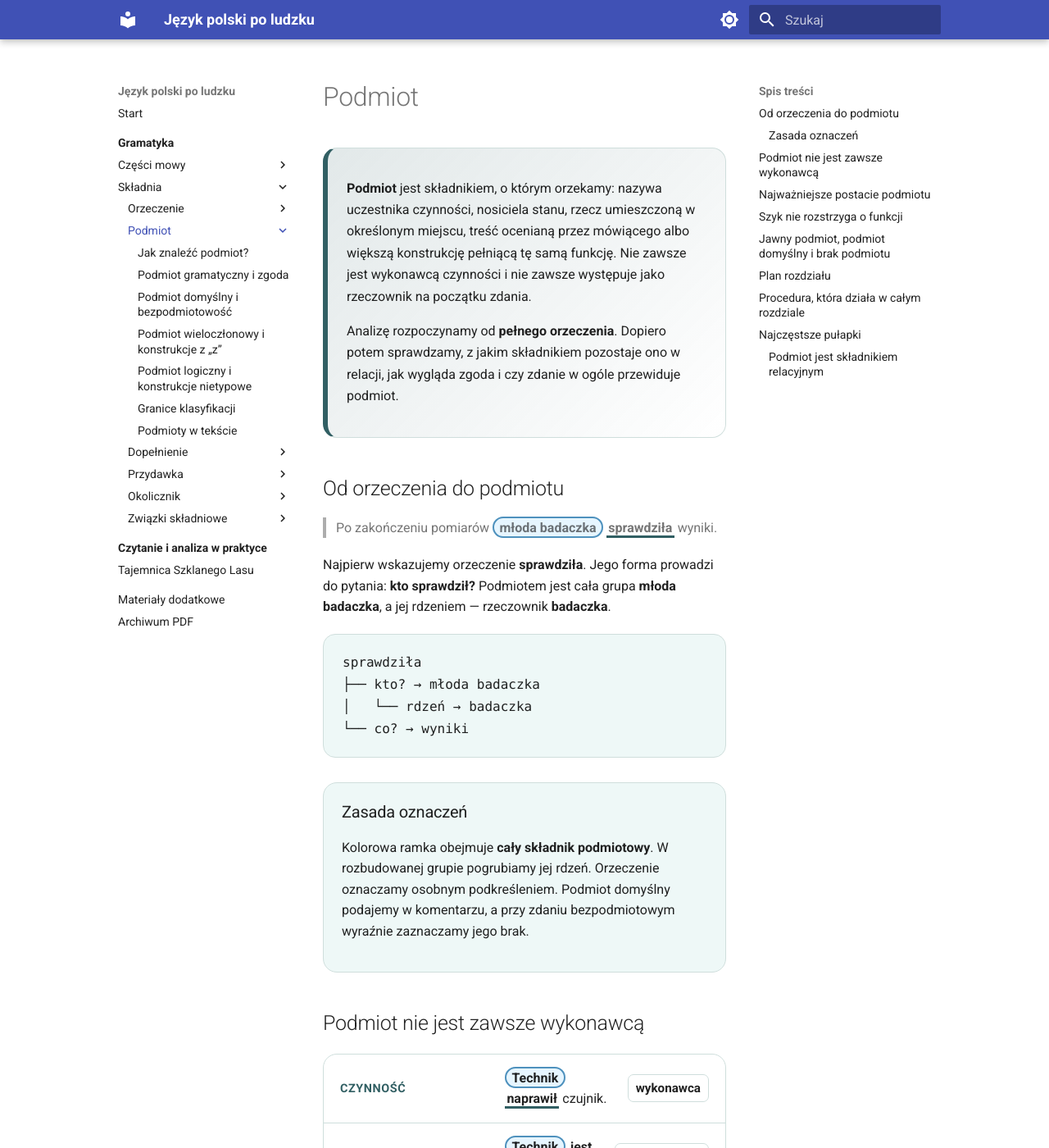
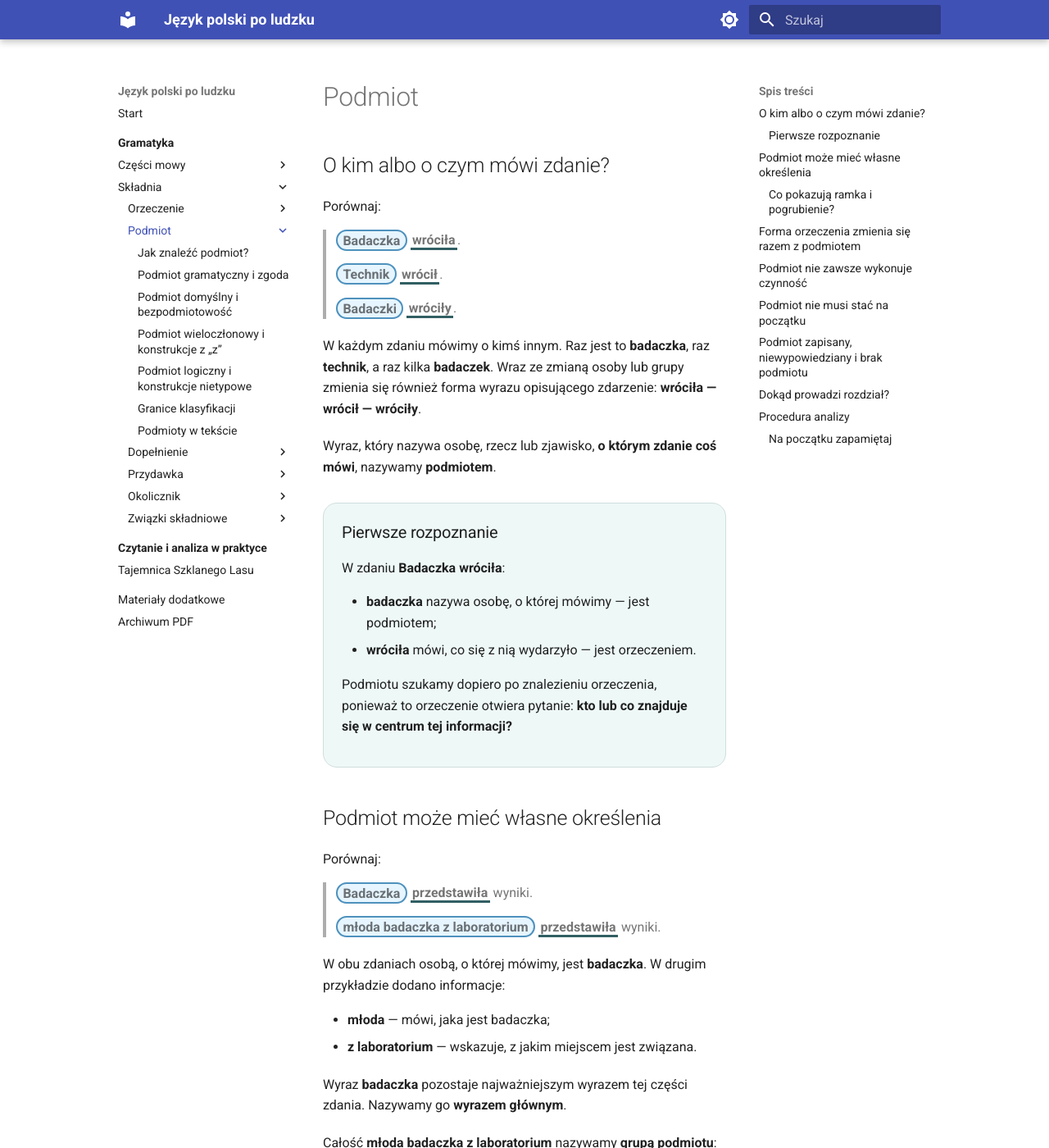
Before and after one commit to dchorazkiewicz/SP_JP, an MkDocs documentation site: the page built from docs/gramatyka/skladnia/podmiot/index.md, in a window 1280 px wide and 1400 px high. Shown: the whole window at 82% size. Built offline with MkDocs 1.6.1 and Material for MkDocs 9.7.7, drawn with Linux system fonts in a browser that asks for light colours; some of the changed text lies outside the part shown.

Commit message:
Wprowadź podmiot przez obserwację i wyjaśnij grupę podmiotu

```diff
--- a/docs/gramatyka/skladnia/podmiot/index.md
+++ b/docs/gramatyka/skladnia/podmiot/index.md
@@ -2,57 +2,94 @@
 
 <div class="subject-lesson" markdown>
 
-<div class="subject-lead" markdown>
+## O kim albo o czym mówi zdanie?
 
-**Podmiot** jest składnikiem, o którym orzekamy: nazywa uczestnika czynności, nosiciela stanu, rzecz umieszczoną w określonym miejscu, treść ocenianą przez mówiącego albo większą konstrukcję pełniącą tę samą funkcję. Nie zawsze jest wykonawcą czynności i nie zawsze występuje jako rzeczownik na początku zdania.
+Porównaj:
 
-Analizę rozpoczynamy od **pełnego orzeczenia**. Dopiero potem sprawdzamy, z jakim składnikiem pozostaje ono w relacji, jak wygląda zgoda i czy zdanie w ogóle przewiduje podmiot.
+> <span class="subject-mark subject-mark--grammatical"><strong>Badaczka</strong></span> <span class="subject-predicate">wróciła</span>.
+
+> <span class="subject-mark subject-mark--grammatical"><strong>Technik</strong></span> <span class="subject-predicate">wrócił</span>.
+
+> <span class="subject-mark subject-mark--grammatical"><strong>Badaczki</strong></span> <span class="subject-predicate">wróciły</span>.
+
+W każdym zdaniu mówimy o kimś innym. Raz jest to **badaczka**, raz **technik**, a raz kilka **badaczek**. Wraz ze zmianą osoby lub grupy zmienia się również forma wyrazu opisującego zdarzenie: **wróciła — wrócił — wróciły**.
+
+Wyraz, który nazywa osobę, rzecz lub zjawisko, **o którym zdanie coś mówi**, nazywamy **podmiotem**.
+
+<div class="subject-summary" markdown>
+
+### Pierwsze rozpoznanie
+
+W zdaniu **Badaczka wróciła**:
+
+- **badaczka** nazywa osobę, o której mówimy — jest podmiotem;
+- **wróciła** mówi, co się z nią wydarzyło — jest orzeczeniem.
+
+Podmiotu szukamy dopiero po znalezieniu orzeczenia, ponieważ to orzeczenie otwiera pytanie: **kto lub co znajduje się w centrum tej informacji?**
 
 </div>
 
-## Od orzeczenia do podmiotu
+## Podmiot może mieć własne określenia
 
-> Po zakończeniu pomiarów <span class="subject-mark subject-mark--grammatical">młoda <strong>badaczka</strong></span> <span class="subject-predicate">sprawdziła</span> wyniki.
+Porównaj:
 
-Najpierw wskazujemy orzeczenie **sprawdziła**. Jego forma prowadzi do pytania: **kto sprawdził?** Podmiotem jest cała grupa **młoda badaczka**, a jej rdzeniem — rzeczownik **badaczka**.
+> <span class="subject-mark subject-mark--grammatical"><strong>Badaczka</strong></span> <span class="subject-predicate">przedstawiła</span> wyniki.
 
-<div class="subject-tree">sprawdziła
-├── kto? → młoda badaczka
-│   └── rdzeń → badaczka
-└── co? → wyniki</div>
+> <span class="subject-mark subject-mark--grammatical">młoda <strong>badaczka</strong> z laboratorium</span> <span class="subject-predicate">przedstawiła</span> wyniki.
+
+W obu zdaniach osobą, o której mówimy, jest **badaczka**. W drugim przykładzie dodano informacje:
+
+- **młoda** — mówi, jaka jest badaczka;
+- **z laboratorium** — wskazuje, z jakim miejscem jest związana.
+
+Wyraz **badaczka** pozostaje najważniejszym wyrazem tej części zdania. Nazywamy go **wyrazem głównym**.
+
+Całość **młoda badaczka z laboratorium** nazywamy **grupą podmiotu**: obejmuje ona sam podmiot oraz wszystkie wyrazy, które go określają.
+
+<div class="subject-tree">grupa podmiotu: młoda badaczka z laboratorium
+├── podmiot i wyraz główny → badaczka
+├── jaka? → młoda
+└── skąd? / z którego miejsca? → z laboratorium</div>
 
 <div class="subject-summary" markdown>
 
-### Zasada oznaczeń
+### Co pokazują ramka i pogrubienie?
 
-Kolorowa ramka obejmuje **cały składnik podmiotowy**. W rozbudowanej grupie pogrubiamy jej rdzeń. Orzeczenie oznaczamy osobnym podkreśleniem. Podmiot domyślny podajemy w komentarzu, a przy zdaniu bezpodmiotowym wyraźnie zaznaczamy jego brak.
+- Kolorowa ramka obejmuje całą **grupę podmiotu**.
+- Pogrubienie wskazuje sam **podmiot**, czyli wyraz główny tej grupy.
+- Okoliczniki i dopełnienia zależne od orzeczenia pozostają poza ramką.
+
+W zdaniu **Młoda badaczka z laboratorium przedstawiła wyniki rano** ramka obejmuje wyrazy **młoda badaczka z laboratorium**, ale nie obejmuje wyrazów **wyniki** ani **rano**.
 
 </div>
 
-## Podmiot nie jest zawsze wykonawcą
+## Forma orzeczenia zmienia się razem z podmiotem
+
+> <span class="subject-mark subject-mark--grammatical"><strong>Badaczka</strong></span> <span class="subject-predicate">pracuje</span>.
+
+> <span class="subject-mark subject-mark--grammatical"><strong>Badaczki</strong></span> <span class="subject-predicate">pracują</span>.
+
+> <span class="subject-mark subject-mark--grammatical"><strong>Badacz</strong></span> <span class="subject-predicate">wrócił</span>.
+
+> <span class="subject-mark subject-mark--grammatical"><strong>Badaczka</strong></span> <span class="subject-predicate">wróciła</span>.
+
+Forma orzeczenia dostosowuje się do liczby, osoby, a w niektórych formach także do rodzaju podmiotu. Takie dostosowanie nazywamy **zgodą podmiotu z orzeczeniem**.
+
+Zgoda jest ważną wskazówką, ale nie zawsze wystarcza sama. W dalszych lekcjach pojawią się konstrukcje takie jak **pięciu uczniów przyszło** albo **Marty nie było**, w których budowa jest mniej typowa.
+
+## Podmiot nie zawsze wykonuje czynność
 
 <div class="subject-series">
   <div class="subject-row"><span class="subject-badge">czynność</span><p><span class="subject-mark subject-mark--grammatical"><strong>Technik</strong></span> <span class="subject-predicate">naprawił</span> czujnik.</p><span class="subject-note">wykonawca</span></div>
-  <div class="subject-row"><span class="subject-badge">stan</span><p><span class="subject-mark subject-mark--grammatical"><strong>Technik</strong></span> <span class="subject-predicate">jest zmęczony</span>.</p><span class="subject-note">nosiciel stanu</span></div>
-  <div class="subject-row"><span class="subject-badge">położenie</span><p>Na stole <span class="subject-predicate">leży</span> <span class="subject-mark subject-mark--grammatical"><strong>raport</strong></span>.</p><span class="subject-note">element lokalizowany</span></div>
-  <div class="subject-row"><span class="subject-badge">wrażenie</span><p>Marcie <span class="subject-predicate">podoba się</span> <span class="subject-mark subject-mark--grammatical"><strong>muzyka</strong></span>.</p><span class="subject-note">źródło wrażenia</span></div>
-  <div class="subject-row"><span class="subject-badge">strona bierna</span><p><span class="subject-mark subject-mark--grammatical"><strong>Czujnik</strong></span> <span class="subject-predicate">został naprawiony</span> przez technika.</p><span class="subject-note">odbiorca czynności</span></div>
+  <div class="subject-row"><span class="subject-badge">stan</span><p><span class="subject-mark subject-mark--grammatical"><strong>Technik</strong></span> <span class="subject-predicate">jest zmęczony</span>.</p><span class="subject-note">osoba w określonym stanie</span></div>
+  <div class="subject-row"><span class="subject-badge">położenie</span><p>Na stole <span class="subject-predicate">leży</span> <span class="subject-mark subject-mark--grammatical"><strong>raport</strong></span>.</p><span class="subject-note">rzecz, której położenie opisujemy</span></div>
+  <div class="subject-row"><span class="subject-badge">wrażenie</span><p>Marcie <span class="subject-predicate">podoba się</span> <span class="subject-mark subject-mark--grammatical"><strong>muzyka</strong></span>.</p><span class="subject-note">to, co wywołuje wrażenie</span></div>
+  <div class="subject-row"><span class="subject-badge">strona bierna</span><p><span class="subject-mark subject-mark--grammatical"><strong>Czujnik</strong></span> <span class="subject-predicate">został naprawiony</span> przez technika.</p><span class="subject-note">rzecz objęta czynnością</span></div>
 </div>
 
-Definicja „podmiot to wykonawca czynności” jest zbyt wąska. Podmiot jest przede wszystkim składnikiem, **o którym orzeczenie coś stwierdza**.
+Definicja „podmiot to wykonawca czynności” działa tylko w części zdań. Bezpieczniej powiedzieć: **podmiot nazywa osobę, rzecz lub treść, o której orzeczenie coś stwierdza**.
 
-## Najważniejsze postacie podmiotu
-
-<div class="subject-type-grid">
-  <div class="subject-type-card subject-type-card--grammatical"><strong>Podmiot gramatyczny</strong><span class="subject-mark subject-mark--grammatical"><strong>Marta</strong></span> <span class="subject-predicate">czyta</span> raport. Typowo stoi w mianowniku i uzgadnia się z orzeczeniem.</div>
-  <div class="subject-type-card subject-type-card--implicit"><strong>Podmiot domyślny</strong><span class="subject-predicate">Czytamy</span> raport. <span class="subject-mark subject-mark--implicit">Podmiot: <strong>my</strong>.</span></div>
-  <div class="subject-type-card subject-type-card--logical"><strong>Podmiot logiczny lub liczebnikowy</strong><span class="subject-mark subject-mark--logical"><strong>Marty</strong></span> <span class="subject-predicate">nie było</span>. <span class="subject-mark subject-mark--logical"><strong>Pięciu uczniów</strong></span> <span class="subject-predicate">przyszło</span>.</div>
-  <div class="subject-type-card subject-type-card--series"><strong>Podmiot szeregowy</strong><span class="subject-mark subject-mark--series"><strong>Marta i Paweł</strong></span> <span class="subject-predicate">przygotowali</span> prezentację.</div>
-  <div class="subject-type-card subject-type-card--companion"><strong>Konstrukcja z „z”</strong><span class="subject-mark subject-mark--companion"><strong>Marta z Pawłem</strong></span> <span class="subject-predicate">przygotowali</span> prezentację.</div>
-  <div class="subject-type-card subject-type-card--none"><strong>Brak podmiotu</strong>Od rana <span class="subject-predicate">pada</span>. <span class="subject-mark subject-mark--none">Brak podmiotu.</span></div>
-</div>
-
-## Szyk nie rozstrzyga o funkcji
+## Podmiot nie musi stać na początku
 
 > <span class="subject-mark subject-mark--grammatical"><strong>Marta</strong></span> <span class="subject-predicate">napisała</span> raport.
 
@@ -60,57 +97,57 @@
 
 > Na biurku <span class="subject-predicate">leży</span> <span class="subject-mark subject-mark--grammatical">ważny <strong>dokument</strong></span>.
 
-W każdym zdaniu funkcję ustalamy na podstawie relacji z orzeczeniem, formy i sensu — nie na podstawie miejsca w wypowiedzeniu.
+Pozycja wyrazu nie decyduje o jego funkcji. Podmiot może stać przed orzeczeniem, po nim, a czasem w ogóle nie być zapisany jako osobny wyraz.
 
-## Jawny podmiot, podmiot domyślny i brak podmiotu
+## Podmiot zapisany, niewypowiedziany i brak podmiotu
 
 <div class="subject-comparison">
-  <div class="subject-comparison-item"><span class="subject-comparison-label">jawny</span><p><span class="subject-mark subject-mark--grammatical"><strong>Uczestnicy</strong></span> <span class="subject-predicate">wrócili</span>.</p><p>Podmiot jest zapisany w zdaniu.</p></div>
-  <div class="subject-comparison-item"><span class="subject-comparison-label">domyślny</span><p><span class="subject-predicate">Wróciliśmy</span>. <span class="subject-mark subject-mark--implicit">Podmiot: <strong>my</strong>.</span></p><p>Można go odtworzyć z czasownika.</p></div>
-  <div class="subject-comparison-item"><span class="subject-comparison-label">brak</span><p><span class="subject-predicate">Zagrzmiało</span>. <span class="subject-mark subject-mark--none">Brak podmiotu.</span></p><p>Nie dopisujemy sztucznego wykonawcy.</p></div>
+  <div class="subject-comparison-item"><span class="subject-comparison-label">zapisany</span><p><span class="subject-mark subject-mark--grammatical"><strong>Uczestnicy</strong></span> <span class="subject-predicate">wrócili</span>.</p><p>Wyraz nazywający osoby znajduje się w zdaniu.</p></div>
+  <div class="subject-comparison-item"><span class="subject-comparison-label">możliwy do odtworzenia</span><p><span class="subject-predicate">Wróciliśmy</span>. <span class="subject-mark subject-mark--implicit">Mówimy o: <strong>my</strong>.</span></p><p>Końcówka czasownika pozwala ustalić osobę.</p></div>
+  <div class="subject-comparison-item"><span class="subject-comparison-label">nie występuje</span><p><span class="subject-predicate">Zagrzmiało</span>. <span class="subject-mark subject-mark--none">Brak podmiotu.</span></p><p>Zdanie opisuje zjawisko bez wskazywania osoby lub rzeczy, o której można orzekać w zwykły sposób.</p></div>
 </div>
 
-## Plan rozdziału
+Dopiero po zauważeniu tej różnicy wprowadzamy nazwy:
 
-Podział został ułożony według kolejnych decyzji analitycznych. Najpierw uczymy się znajdować podmiot, później rozpoznajemy jego typowe postacie, następnie konstrukcje bez jawnego mianownika, szeregi, przypadki nietypowe i granice klasyfikacji. Ostatnia strona łączy wszystko w analizie dłuższego tekstu.
+- podmiot zapisany w zdaniu nazywamy **jawnym**;
+- podmiot możliwy do odtworzenia z formy czasownika lub kontekstu nazywamy **domyślnym**;
+- niektóre zdania są **bezpodmiotowe**, ponieważ podmiotu nie można i nie należy do nich dopisywać.
+
+## Dokąd prowadzi rozdział?
+
+Najpierw nauczymy się rozpoznawać podmiot w prostym zdaniu. Potem zobaczymy, jak może być wyrażony, dlaczego czasem nie jest zapisany, jak działa kilka równorzędnych podmiotów oraz co dzieje się w mniej typowych konstrukcjach.
 
 <div class="subject-topic-grid">
-  <a class="subject-topic-card" href="rozpoznawanie/"><span class="subject-topic-number">01</span><strong>Jak znaleźć podmiot?</strong><span>Pełna procedura: od orzeczenia, przez przypadek i zgodę, do kontroli zakresu.</span></a>
-  <a class="subject-topic-card" href="podmiot-gramatyczny-i-sposoby-wyrazania/"><span class="subject-topic-number">02</span><strong>Podmiot gramatyczny</strong><span>Rzeczownik, zaimek, użycia rzeczownikowe, grupa podmiotu i podstawowa zgoda.</span></a>
-  <a class="subject-topic-card" href="podmiot-domyslny-i-zdania-bezpodmiotowe/"><span class="subject-topic-number">03</span><strong>Podmiot domyślny i bezpodmiotowość</strong><span>Końcówka czasownika, kontekst, formy na „-no, -to”, konstrukcje z „się” i czasowniki niewłaściwe.</span></a>
-  <a class="subject-topic-card" href="podmiot-wieloczlonowy/"><span class="subject-topic-number">04</span><strong>Podmiot wieloczłonowy</strong><span>Szeregi, spójniki, pierwszeństwo osoby, zgodność rodzaju i konstrukcje z „z”.</span></a>
-  <a class="subject-topic-card" href="podmiot-logiczny-i-konstrukcje-nietypowe/"><span class="subject-topic-number">05</span><strong>Podmiot logiczny i konstrukcje nietypowe</strong><span>Dopełniacz, liczebniki, nazwy zbiorowe, bezokolicznik i zdanie podmiotowe.</span></a>
-  <a class="subject-topic-card" href="granice-klasyfikacji/"><span class="subject-topic-number">06</span><strong>Granice klasyfikacji</strong><span>Celownik doświadczenia, strona bierna, „to”, zgoda znaczeniowa i przypadki sporne.</span></a>
-  <a class="subject-topic-card" href="podmioty-w-tekscie/"><span class="subject-topic-number">07</span><strong>Podmioty w tekście</strong><span>Spójna opowieść, kontrola zakresu, przekształcenia i analiza krok po kroku.</span></a>
+  <a class="subject-topic-card" href="rozpoznawanie/"><span class="subject-topic-number">01</span><strong>Jak znaleźć podmiot?</strong><span>Od orzeczenia do osoby, rzeczy lub treści, o której mówi zdanie.</span></a>
+  <a class="subject-topic-card" href="podmiot-gramatyczny-i-sposoby-wyrazania/"><span class="subject-topic-number">02</span><strong>Podmiot gramatyczny</strong><span>Rzeczowniki, zaimki, wyrazy użyte jak rzeczowniki oraz budowa grupy podmiotu.</span></a>
+  <a class="subject-topic-card" href="podmiot-domyslny-i-zdania-bezpodmiotowe/"><span class="subject-topic-number">03</span><strong>Podmiot domyślny i bezpodmiotowość</strong><span>Kiedy osobę odtwarzamy z formy lub kontekstu, a kiedy podmiotu naprawdę nie ma.</span></a>
+  <a class="subject-topic-card" href="podmiot-wieloczlonowy/"><span class="subject-topic-number">04</span><strong>Więcej niż jeden człon</strong><span>Połączenia przez <em>i</em>, <em>albo</em> oraz konstrukcje z przyimkiem <em>z</em>.</span></a>
+  <a class="subject-topic-card" href="podmiot-logiczny-i-konstrukcje-nietypowe/"><span class="subject-topic-number">05</span><strong>Konstrukcje nietypowe</strong><span>Brak i nieobecność, liczebniki, bezokolicznik oraz całe zdanie w funkcji podmiotu.</span></a>
+  <a class="subject-topic-card" href="granice-klasyfikacji/"><span class="subject-topic-number">06</span><strong>Granice klasyfikacji</strong><span>Zdania podobne z wyglądu, ale zbudowane według innych zasad.</span></a>
+  <a class="subject-topic-card" href="podmioty-w-tekscie/"><span class="subject-topic-number">07</span><strong>Podmioty w tekście</strong><span>Spójna opowieść, kontrola zakresu i uzasadnianie rozpoznań.</span></a>
 </div>
 
-## Procedura, która działa w całym rozdziale
+## Procedura analizy
 
 <div class="subject-checklist">
-  <div><strong>Przeczytaj całe zdanie.</strong> Nie wybieraj pierwszego rzeczownika.</div>
-  <div><strong>Wskaż pełne orzeczenie.</strong> Uwzględnij konstrukcje imienne, złożone i bezosobowe.</div>
-  <div><strong>Ustal składnik, o którym orzekamy.</strong> Pytania <em>kto?</em> i <em>co?</em> traktuj jako pomoc, nie definicję.</div>
-  <div><strong>Sprawdź przypadek i zgodę.</strong> Zbadaj mianownik, dopełniacz, liczbę, osobę i rodzaj.</div>
-  <div><strong>Rozpoznaj typ konstrukcji.</strong> Jawny, domyślny, logiczny, liczebnikowy, wieloczłonowy albo brak podmiotu.</div>
-  <div><strong>Kontroluj granice ramki.</strong> Obejmuje ona cały składnik podmiotowy, ale nie elementy zależne od orzeczenia.</div>
-</div>
-
-## Najczęstsze pułapki
-
-<div class="subject-type-grid">
-  <div class="subject-type-card subject-type-card--none"><strong>Celownik doświadczenia</strong>Marcie <span class="subject-predicate">jest zimno</span>. Forma <em>Marcie</em> nie jest podmiotem.</div>
-  <div class="subject-type-card subject-type-card--grammatical"><strong>Strona bierna</strong><span class="subject-mark subject-mark--grammatical"><strong>Raport</strong></span> <span class="subject-predicate">został napisany</span> przez Martę. Podmiotem nie jest wykonawca.</div>
-  <div class="subject-type-card subject-type-card--logical"><strong>Grupa liczebnikowa</strong><span class="subject-mark subject-mark--logical"><strong>Pięciu techników</strong></span> <span class="subject-predicate">przyszło</span>. Forma nijaka nie oznacza podmiotu „ono”.</div>
-  <div class="subject-type-card subject-type-card--implicit"><strong>Nieokreślona osoba</strong><span class="subject-predicate">Dzwonili</span> z sekretariatu. To forma osobowa z domyślnymi, nieokreślonymi wykonawcami.</div>
-  <div class="subject-type-card subject-type-card--none"><strong>Bezosobowość</strong><span class="subject-predicate">Trzeba wyjść</span>. Nie dopisujemy podmiotu „ktoś”.</div>
-  <div class="subject-type-card subject-type-card--companion"><strong>Przyimek „z”</strong><span class="subject-mark subject-mark--companion"><strong>Marta z Pawłem</strong></span> <span class="subject-predicate">przyszli</span>, ale <span class="subject-mark subject-mark--grammatical"><strong>Marta</strong></span> z Pawłem <span class="subject-predicate">przyszła</span>.</div>
+  <div><strong>Znajdź orzeczenie.</strong> Ustal, jaka informacja tworzy centrum zdania.</div>
+  <div><strong>Zapytaj, o kim albo o czym jest ta informacja.</strong> Nie wybieraj automatycznie pierwszego rzeczownika.</div>
+  <div><strong>Sprawdź formę orzeczenia.</strong> Zobacz, czy zmienia się razem z rozpoznanym podmiotem.</div>
+  <div><strong>Oddziel podmiot od jego określeń.</strong> Wskaż wyraz główny oraz całą grupę podmiotu.</div>
+  <div><strong>Sprawdź, czy podmiot jest zapisany.</strong> Może być jawny, domyślny albo nie występować.</div>
+  <div><strong>Dopiero potem nazwij dokładny typ konstrukcji.</strong> Termin ma podsumować analizę, a nie ją zastąpić.</div>
 </div>
 
 <div class="subject-summary" markdown>
 
-### Podmiot jest składnikiem relacyjnym
+### Na początku zapamiętaj
 
-Nie rozpoznajemy go po samym znaczeniu, pozycji ani części mowy. Podmiot ujawnia się przez relację z orzeczeniem, przypadek, zgodę i budowę całego zdania. Może być pojedynczym wyrazem, rozbudowaną grupą, szeregiem, bezokolicznikiem albo całym zdaniem; może też pozostać domyślny. Nie każde zdanie ma jednak podmiot.
+- Podmiot nazywa osobę, rzecz lub treść, o której orzeczenie coś stwierdza.
+- Podmiot nie zawsze jest wykonawcą czynności.
+- Nie musi stać na początku zdania.
+- W grupie podmiotu pogrubienie wskazuje sam podmiot, a ramka obejmuje także jego określenia.
+- Forma orzeczenia często dostosowuje się do podmiotu; to zjawisko nazywamy zgodą.
+- Podmiot może być zapisany, możliwy do odtworzenia albo nie występować.
 
 </div>
 
```
